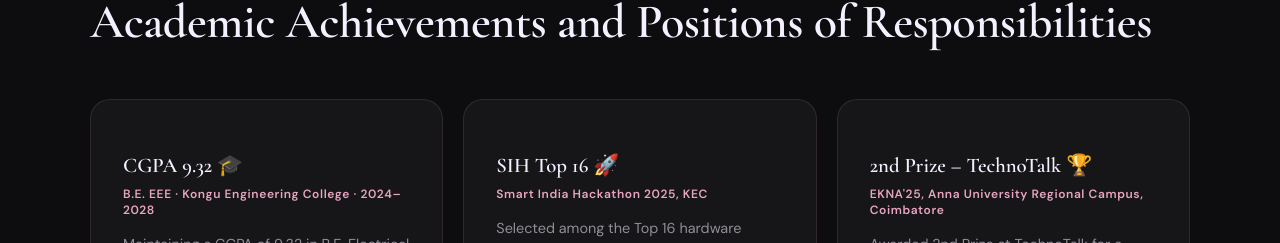
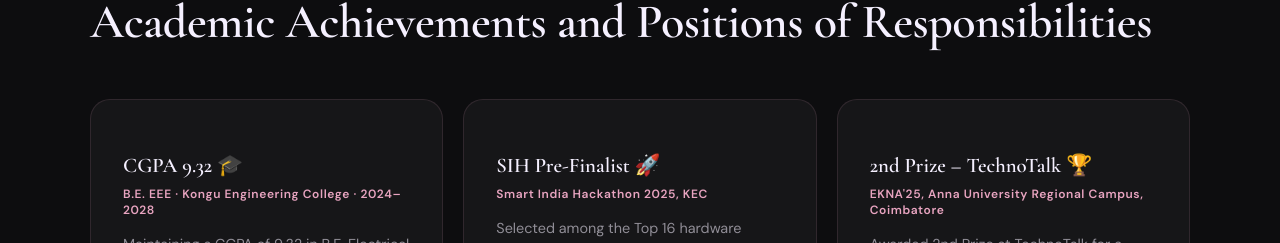
Before and after one commit to Dharssigakathirvel/portfolio, a React (Vite) app in the folder frontend/: page / in a window 1280 px wide. Shown: the part 3742-3985 px from the top of the page. Built offline with nearby package versions, Linux system fonts and the light colour scheme.

Commit message:
achievements chaged

```diff
--- a/frontend/src/pages/Achievements.jsx
+++ b/frontend/src/pages/Achievements.jsx
@@ -12,7 +12,7 @@
   //   desc: "Hands-on industrial training covering stator and motor rewinding for windmill generators, electrical machine maintenance and assembly workflows in a live manufacturing environment.",
   // },
   {
-    title: "SIH Top 16 🚀",
+    title: "SIH Pre-Finalist 🚀",
     where: "Smart India Hackathon 2025, KEC",
     desc: "Selected among the Top 16 hardware teams in Inter-College Level, at Smart India Hackathon 2025 — one of India's largest student innovation competitions.",
   },
```
